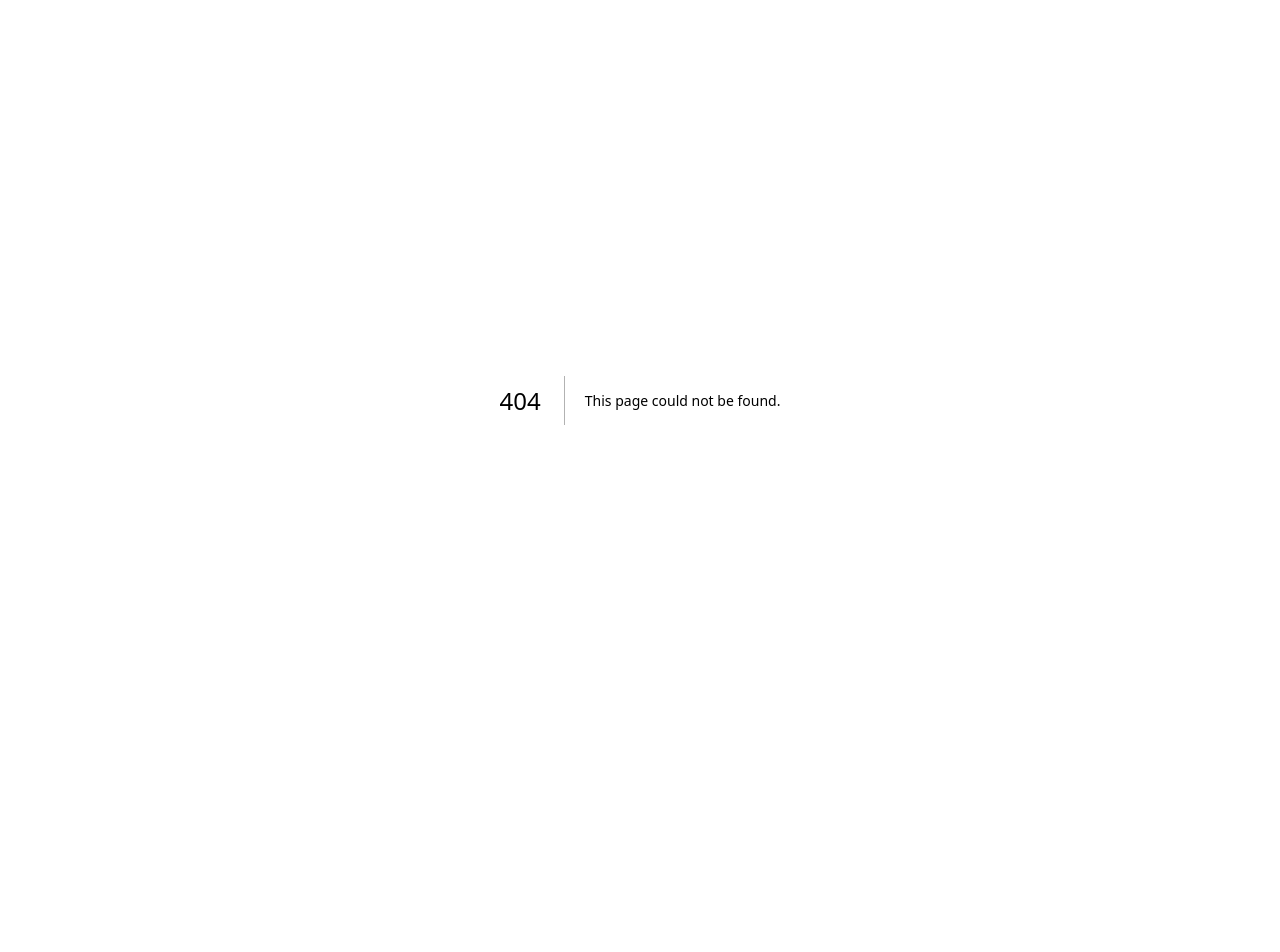
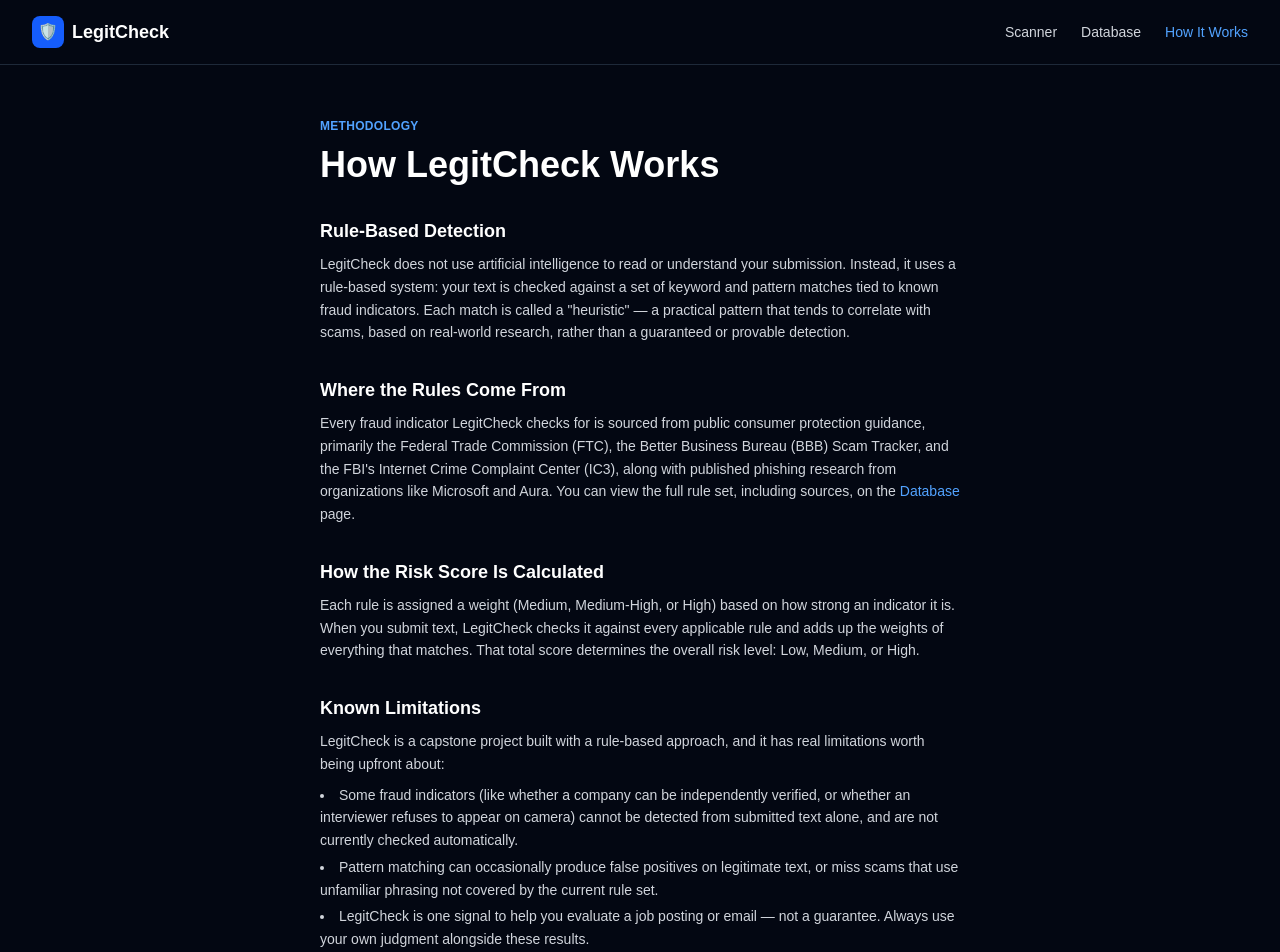
Before and after one commit to Bigminipekka/Capstone-project-LegitCheck-, a Next.js app: page /how-it-works in a window 1280 px wide. Before the commit this address had no page. Shown: the top 952 px of the page. Before the commit the page ends 800 px from the top, so only its background shows below. Built offline with nearby package versions, Linux system fonts and the light colour scheme.

Commit message:
Add How It Works methodology page, update nav across all pages

```diff
--- /dev/null
+++ b/app/how-it-works/page.tsx
@@ -0,0 +1,121 @@
+import Link from "next/link";
+
+export default function HowItWorks() {
+  return (
+    <main className="min-h-screen bg-gray-950 text-white flex flex-col">
+      {/* Header */}
+      <header className="flex items-center justify-between px-8 py-4 border-b border-gray-800">
+        <Link href="/" className="flex items-center gap-2">
+          <div className="w-8 h-8 bg-blue-600 rounded-lg flex items-center justify-center">
+            🛡️
+          </div>
+          <span className="font-bold text-lg">LegitCheck</span>
+        </Link>
+
+        <nav className="hidden md:flex gap-6 text-sm text-gray-300">
+          <Link href="/" className="hover:text-blue-400 transition-colors">
+            Scanner
+          </Link>
+          <Link href="/database" className="hover:text-blue-400 transition-colors">
+            Database
+          </Link>
+          <span className="text-blue-400 font-medium">How It Works</span>
+        </nav>
+      </header>
+
+      <div className="max-w-2xl w-full mx-auto mt-12 mb-16 px-4">
+        <span className="text-xs text-blue-400 font-semibold tracking-wide">
+          METHODOLOGY
+        </span>
+        <h1 className="text-3xl md:text-4xl font-bold mt-2 mb-8">
+          How LegitCheck Works
+        </h1>
+
+        <div className="space-y-8 text-gray-300 text-sm leading-relaxed">
+          <section>
+            <h2 className="text-lg font-semibold text-white mb-2">
+              Rule-Based Detection
+            </h2>
+            <p>
+              LegitCheck does not use artificial intelligence to read or
+              understand your submission. Instead, it uses a rule-based
+              system: your text is checked against a set of keyword and
+              pattern matches tied to known fraud indicators. Each match is
+              called a &quot;heuristic&quot; — a practical pattern that tends
+              to correlate with scams, based on real-world research, rather
+              than a guaranteed or provable detection.
+            </p>
+          </section>
+
+          <section>
+            <h2 className="text-lg font-semibold text-white mb-2">
+              Where the Rules Come From
+            </h2>
+            <p>
+              Every fraud indicator LegitCheck checks for is sourced from
+              public consumer protection guidance, primarily the Federal
+              Trade Commission (FTC), the Better Business Bureau (BBB) Scam
+              Tracker, and the FBI&apos;s Internet Crime Complaint Center
+              (IC3), along with published phishing research from
+              organizations like Microsoft and Aura. You can view the full
+              rule set, including sources, on the{" "}
+              <Link href="/database" className="text-blue-400 hover:underline">
+                Database
+              </Link>{" "}
+              page.
+            </p>
+          </section>
+
+          <section>
+            <h2 className="text-lg font-semibold text-white mb-2">
+              How the Risk Score Is Calculated
+            </h2>
+            <p>
+              Each rule is assigned a weight (Medium, Medium-High, or High)
+              based on how strong an indicator it is. When you submit text,
+              LegitCheck checks it against every applicable rule and adds up
+              the weights of everything that matches. That total score
+              determines the overall risk level: Low, Medium, or High.
+            </p>
+          </section>
+
+          <section>
+            <h2 className="text-lg font-semibold text-white mb-2">
+              Known Limitations
+            </h2>
+            <p className="mb-2">
+              LegitCheck is a capstone project built with a rule-based
+              approach, and it has real limitations worth being upfront
+              about:
+            </p>
+            <ul className="list-disc list-inside space-y-1">
+              <li>
+                Some fraud indicators (like whether a company can be
+                independently verified, or whether an interviewer refuses to
+                appear on camera) cannot be detected from submitted text
+                alone, and are not currently checked automatically.
+              </li>
+              <li>
+                Pattern matching can occasionally produce false positives on
+                legitimate text, or miss scams that use unfamiliar phrasing
+                not covered by the current rule set.
+              </li>
+              <li>
+                LegitCheck is one signal to help you evaluate a job posting
+                or email — not a guarantee. Always use your own judgment
+                alongside these results.
+              </li>
+            </ul>
+          </section>
+        </div>
+
+        <Link
+          href="/"
+          className="inline-block mt-10 text-blue-400 hover:text-blue-300 text-sm"
+        >
+          ← Back to Scanner
+        </Link>
+      </div>
+    </main>
+  );
+}
--- a/app/page.tsx
+++ b/app/page.tsx
@@ -59,12 +59,14 @@ function HomeContent() {
           <span className="font-bold text-lg">LegitCheck</span>
         </Link>
 
-        <nav className="hidden md:flex gap-6 text-sm text-gray-300">
+                <nav className="hidden md:flex gap-6 text-sm text-gray-300">
           <span className="text-blue-400 font-medium">Scanner</span>
           <Link href="/database" className="hover:text-blue-400 transition-colors">
             Database
           </Link>
-          <span>Extension</span>
+          <Link href="/how-it-works" className="hover:text-blue-400 transition-colors">
+            How It Works
+          </Link>
           <span>About API</span>
         </nav>
 
```
